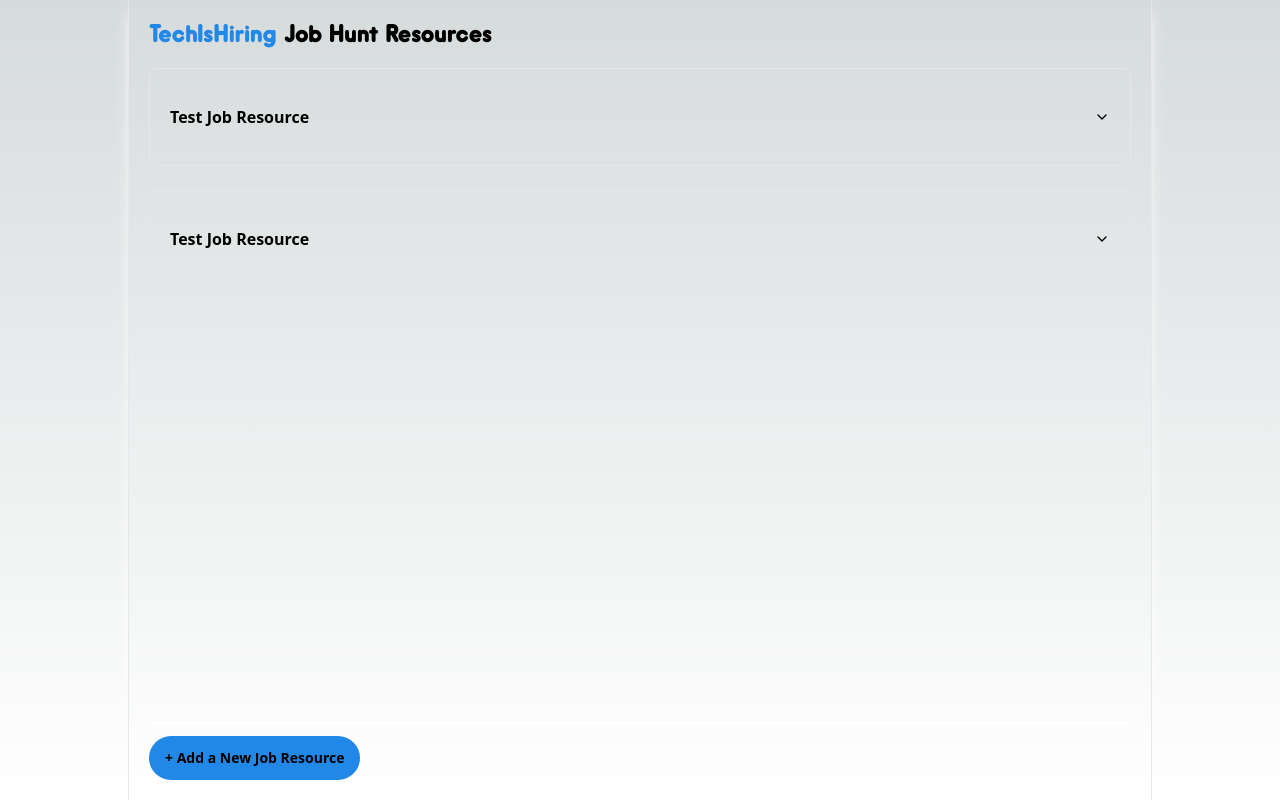
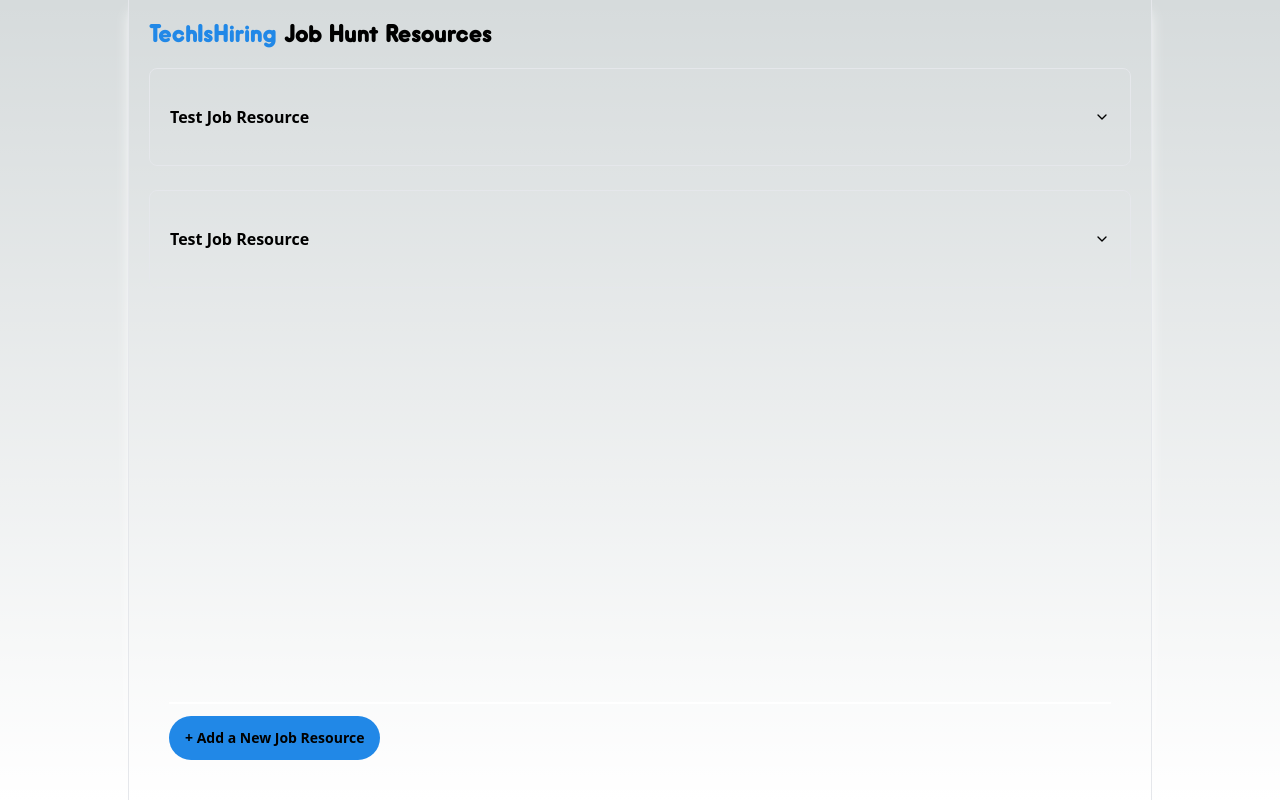
Before and after one commit to TechIsHiring/job-hunt-resources, a Next.js app: page / in a window 1280 px wide. Built offline with nearby package versions, Linux system fonts and the light colour scheme.

Commit message:
Added some padding to the footer.

```diff
--- a/src/components/organisms/footer/index.tsx
+++ b/src/components/organisms/footer/index.tsx
@@ -3,7 +3,7 @@ import { Divider } from "@/components/atoms/divider";
 
 export const Footer = () => {
   return (
-    <footer className="flex flex-col gap-3 sticky bottom-0">
+    <footer className="flex flex-col gap-3 p-5 sticky bottom-0">
       <Divider />
       <Button className="w-fit">+ Add a New Job Resource</Button>
     </footer>
```
